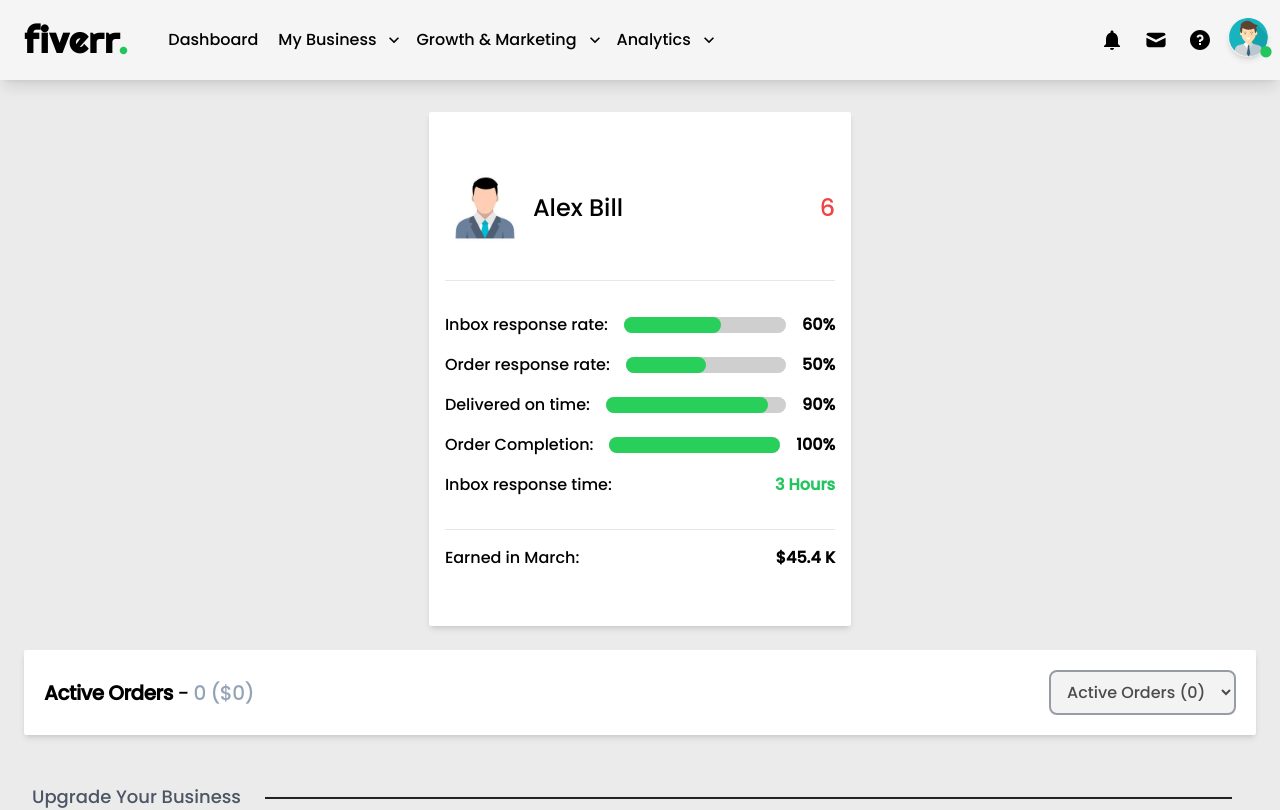
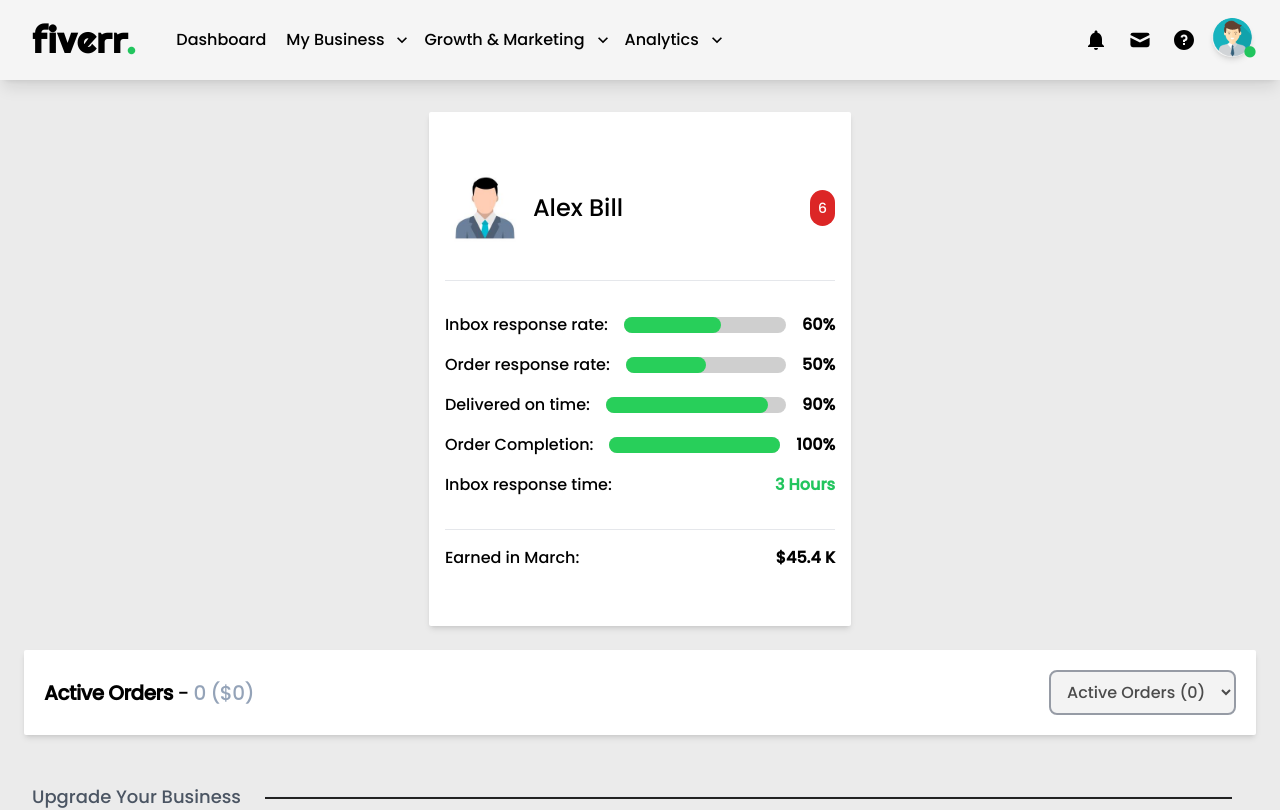
Before and after one commit to mza-codes/besto, a Next.js app: page / in a window 1280 px wide. Shown: the top 810 px of the page. Built offline with nearby package versions, Linux system fonts and the light colour scheme.

Commit message:
Updated Spacing, Hover Effects, Added Badge

```diff
--- a/src/components/Header.tsx
+++ b/src/components/Header.tsx
@@ -10,16 +10,19 @@
 
 export default function Header() {
     return (
-        <header className="app-header">
-            <div className="row items-center gap-2 mx-2">
+        <header className="app-header px-4">
+            <div className="row items-center gap-2">
                 <Link href={"/"}>
                     <AppLogo />
                 </Link>
                 <div className="hidden lg:block">
                     <ul className="row items-center mx-2 gap-1">
                         {routes.map((link, i) => (
-                            <li className="row items-center" key={link.name}>
-                                <Link className="p-2 hover:text-opacity-50" href={link.path}>
+                            <li
+                                title="Under Progress"
+                                className="row items-center hover:text-opacity-50 text-black"
+                                key={link.name}>
+                                <Link className="p-2" href={link.path}>
                                     {link.name}
                                 </Link>
                                 {i != 0 && (
@@ -43,9 +46,8 @@
                 </ul>
             </div>
             <div className="block sm:hidden">
-                <ul className="row items-center mx-2 gap-4">
-                    <Avatar />
-                    <span className="text-4xl icon">
+                <ul className="row items-center gap-4">
+                    <span className="text-4xl icon text-opacity-50 rounded-xl hover:text-opacity-100 text-black p-2">
                         <HiMenuAlt3 />
                     </span>
                 </ul>
--- a/src/components/profile/UserCard.tsx
+++ b/src/components/profile/UserCard.tsx
@@ -16,7 +16,7 @@
                     />
                     <span className="h6">Alex Bill</span>
                 </div>
-                <span className="h6 text-red-500">6</span>
+                <span className="badge bg-red-600 text-white">6</span>
             </div>
             <Hr />
             <article className="col gap-4 py-4">
--- a/src/styles/index.css
+++ b/src/styles/index.css
@@ -44,6 +44,11 @@
     @apply bg-sky-200 hover:bg-sky-300 rounded-lg py-2 px-3 text-sm;
 }
 
+.badge{
+    @apply p-2 text-sm font-medium rounded-full
+}
+
+/* /// */
 .app-page {
     @apply bg-gradient-to-b from-green-300 to-fuchsia-600 min-h-screen w-full flex flex-col items-center justify-center;
 }
```
